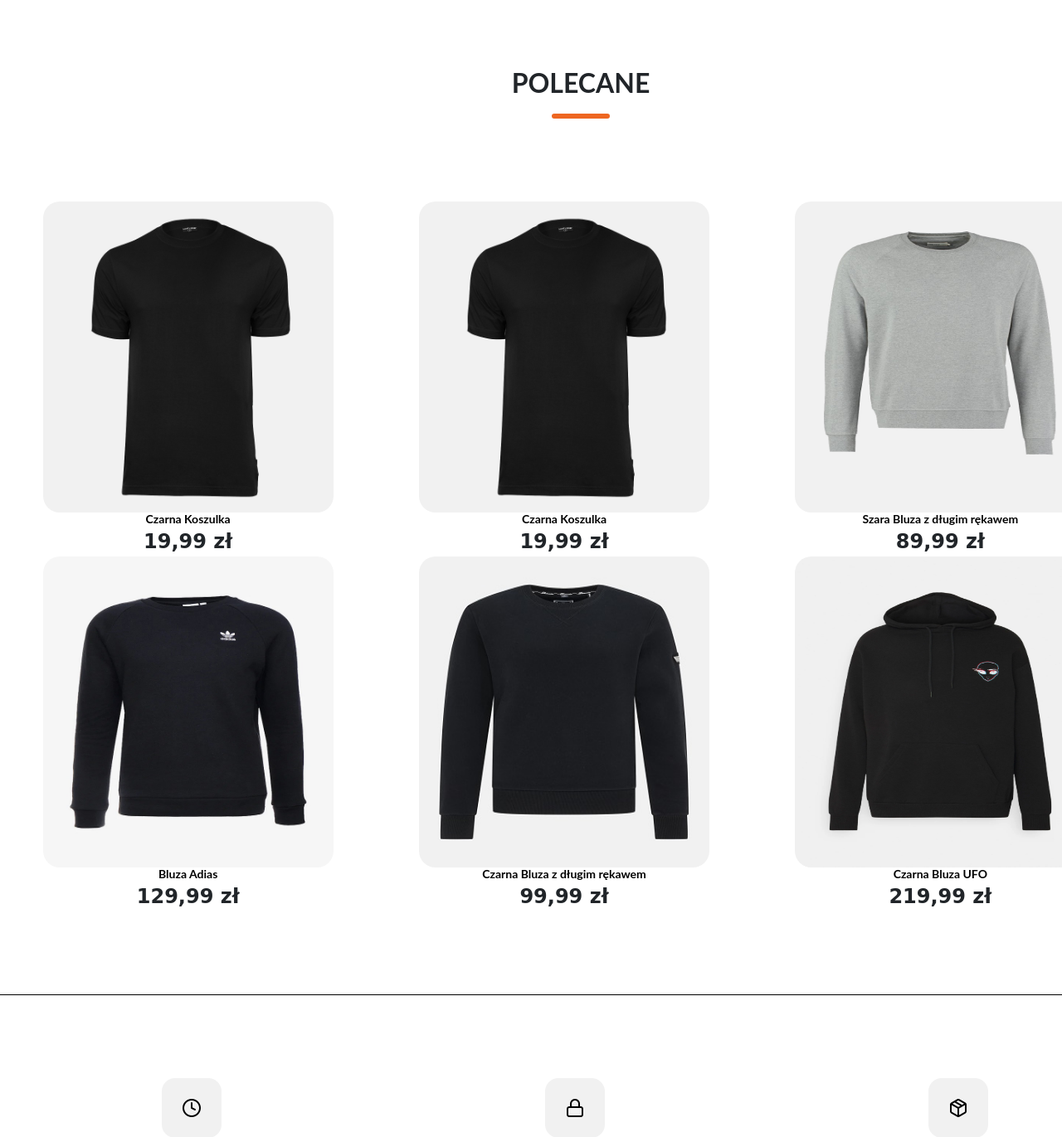
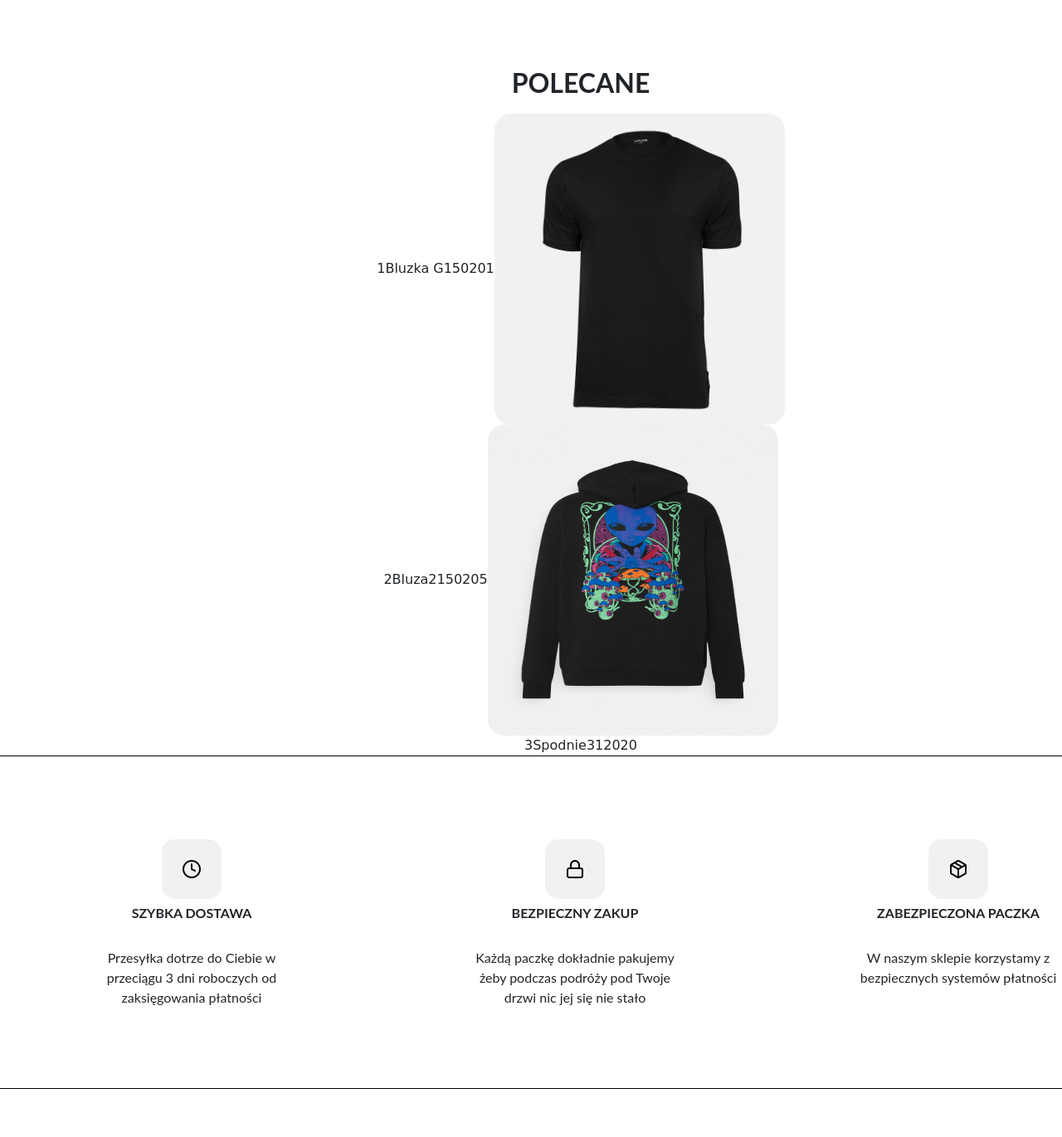
Before and after one commit to gumiak3/project-geetwear, a PHP site: page / in a window 1280 px wide. Shown: the part 447-1818 px from the top of the page at 83% size. Run offline with PHP 8.4, Linux system fonts and the light colour scheme; data comes from the database, SQL or seed files in the repository.

Commit message:
getProducts i sql

```diff
--- a/index.php
+++ b/index.php
@@ -11,7 +11,6 @@
         <link rel="stylesheet" href="https://maxcdn.bootstrapcdn.com/bootstrap/4.0.0/css/bootstrap.min.css" integrity="sha384-Gn5384xqQ1aoWXA+058RXPxPg6fy4IWvTNh0E263XmFcJlSAwiGgFAW/dAiS6JXm" crossorigin="anonymous">
     </head>
     <body>
-
         <div class="row" id="logo_zaw">
             <div class="help">
             </div>
@@ -89,7 +88,7 @@
             </div>
 
             <ul class="menu_cale">
-                <li class="kategoria"><a href="nowosc.html">NOWOŚCI</a></li>
+                <li class="kategoria"><a href="nowosc.php">NOWOŚCI</a></li>
                 <li class="kategoria"><a href="bluzy.html">BLUZY</a></li>
                 <li class="kategoria"><a href="Koszulki.html">KOSZULKI</a></li>
                 <li class="kategoria"><a href="Skarpety.html">SKARPETY</a></li>
@@ -114,69 +113,8 @@
         <div class="zawartosc">
             <h2 class="title_of_product col-lg-12 ">POLECANE</h2>
 
-            <div class="orange_line"></div>
-                <div class="produkty">
-                <ul id="produkt-grid" class="newproduct_grid product_list grid row gridcount">
-                    <li class="col-xs-12 col-sm-6 col-md-6 col-lg-4" id="produkt_calosc">
-                        <a href="produkt.html" class="img_product" ><img src="photos/produkty/koszulka.jpg" alt="product" class="produkt"></a>
-                        <div class="product-description">
-                            <span class="h3 product-title"><a href="produkt.html" class="produkt1">Czarna Koszulka</a></span>
-                            <div class="product-price">
-                                <span class="cena">19,99 zł</span>
-                            </div>
-                        </div>
-                    </li>
-                    <li class="product_item col-xs-12 col-sm-6 col-md-6 col-lg-4" id="produkt_calosc2">
-                        <a href="produkt2.html" class="img_product" > <img src="photos/produkty/koszulka.jpg" alt="product" class="produkt"></a>
-                        <div class="product-description">
-                            <span class="h3 product-title"><a href="produkt2.html" class="produkt1">Czarna Koszulka</a></span>
-                            <div class="product-price">
-                                <span class="cena">19,99 zł</span>
-                            </div>
-                        </div>
-                    </li>
-                    <li class="product_item col-xs-12 col-sm-6 col-md-6 col-lg-4" id="produkt_calosc3">
-                        <a href="produkt3.html" class="img_product" > <img src="photos/produkty/bluza_4.jpg" alt="product" class="produkt"></a>
-                        <div class="product-description">
-                            <span class="h3 product-title"><a href="produkt3.html" class="produkt1">Szara Bluza z długim rękawem</a></span>
-                            <div class="product-price">
-                                <span class="cena">89,99 zł</span>
-                            </div>
-                        </div>
-                    </li>
+            <div id="productsData"></div>
 
-                    <li class="product_item col-xs-12 col-sm-6 col-md-6 col-lg-4" id="produkt_calosc4">
-                        <a href="produkt4.html" class="img_product"> <img src="photos/produkty/bluza_3.jpg" alt="product" class="produkt"></a>
-                        <div class="product-description">
-                            <span class="h3 product-title"><a href="produkt4.html" class="produkt1">Bluza Adias </a></span>
-                            <div class="product-price">
-                                <span class="cena">129,99 zł</span>
-                            </div>
-                        </div>
-                    </li>
-
-                    <li class="product_item col-xs-12 col-sm-6 col-md-6 col-lg-4" id="produkt_calosc5">
-                        <a href="produkt5.html" class="img_product"> <img src="photos/produkty/bluza_2.jpg" alt="product" class="produkt"></a>
-                        <div class="product-description">
-                            <span class="h3 product-title"><a href="produkt5.html" class="produkt1">Czarna Bluza z długim rękawem</a></span>
-                            <div class="product-price">
-                                <span class="cena">99,99 zł</span>
-                            </div>
-                        </div>
-                    </li>
-                    <li class="product_item col-xs-12 col-sm-6 col-md-6 col-lg-4" id="produkt_calosc6">
-                        <a href="produkt6.html" class="img_product"> <img src="photos/produkty/bluza_1.jpg" alt="product" class="produkt"></a>
-                        <div class="product-description">
-                            <span class="h3 product-title"><a href="produkt6.html" class="produkt1">Czarna Bluza UFO</a></span>
-                            <div class="product-price">
-                                <span class="cena">219,99 zł</span>
-                            </div>
-                        </div>
-                    </li>
-
-
-                </ul>
-            </div>
                 <div class="under_products">
                     <div class="fast_delivery  ">
                         <img class="margin" src="icons/delivery.png" alt="alt">
@@ -247,5 +185,7 @@
 
         </div>
         </div>
+        <script type="text/javascript" src="https://code.jquery.com/jquery-3.6.0.min.js"></script>
+        <script type="text/javascript" src="./jscript/getProducts.js"></script>
     </body>
 </html>
--- a/jscript/script.js
+++ b/jscript/getProducts.js
@@ -6,7 +6,7 @@ $(document).ready(function(){
 
 function getProducts(){
     $.ajax({
-        url: "getProducts.php",
+        url: "php/getProducts.php",
         method: 'POST'
     }).done(function( data ) {
         $('#productsData').html(data);
--- a/nowosc.html
+++ b/nowosc.php
@@ -19,7 +19,7 @@ and open the template in the editor.
             <div class="help">
             </div>
             <div class="logo">
-                <a href="index.html"><img src="photos/logo3.png" alt="logo"></a>
+                <a href="index.php"><img src="photos/logo3.png" alt="logo"></a>
 
             </div>
             <div class="rightsite">
@@ -64,7 +64,7 @@ and open the template in the editor.
             </div>
 
             <ul class="menu_cale">
-                <li class="kategoria"><a href="nowosc.html">NOWOŚCI</a></li>
+                <li class="kategoria"><a href="nowosc.php">NOWOŚCI</a></li>
                 <li class="kategoria"><a href="bluzy.html">BLUZY</a></li>
                 <li class="kategoria"><a href="Koszulki.html">KOSZULKI</a></li>
                 <li class="kategoria"><a href="Skarpety.html">SKARPETY</a></li>
--- /dev/null
+++ b/php/getProducts.php
@@ -0,0 +1,17 @@
+<?php
+include('load_database.php') ;
+
+
+$stmt = $pdo->query('SELECT * FROM products');
+
+$html = '';
+
+foreach ($stmt as $row){
+    $html .= '<div>'.$row['id_product']. $row['product_name']. $row['id_category']. $row['price']. $row['amount'];
+    $stmt2 = $pdo->query('SELECT * FROM gallery WHERE main = 1 AND id_product='.$row['id_product']);
+    foreach($stmt2 as $row2){
+        $html .=$row2['id_foto'].'<img src="'.$row2['foto'].'" alt="product" class="produkt"></div>';
+    }
+}
+echo $html;
+?>
```
Also changed, not shown: database/shop.sql (renamed from database/getwear_shop.sql, +22 -7 lines).
